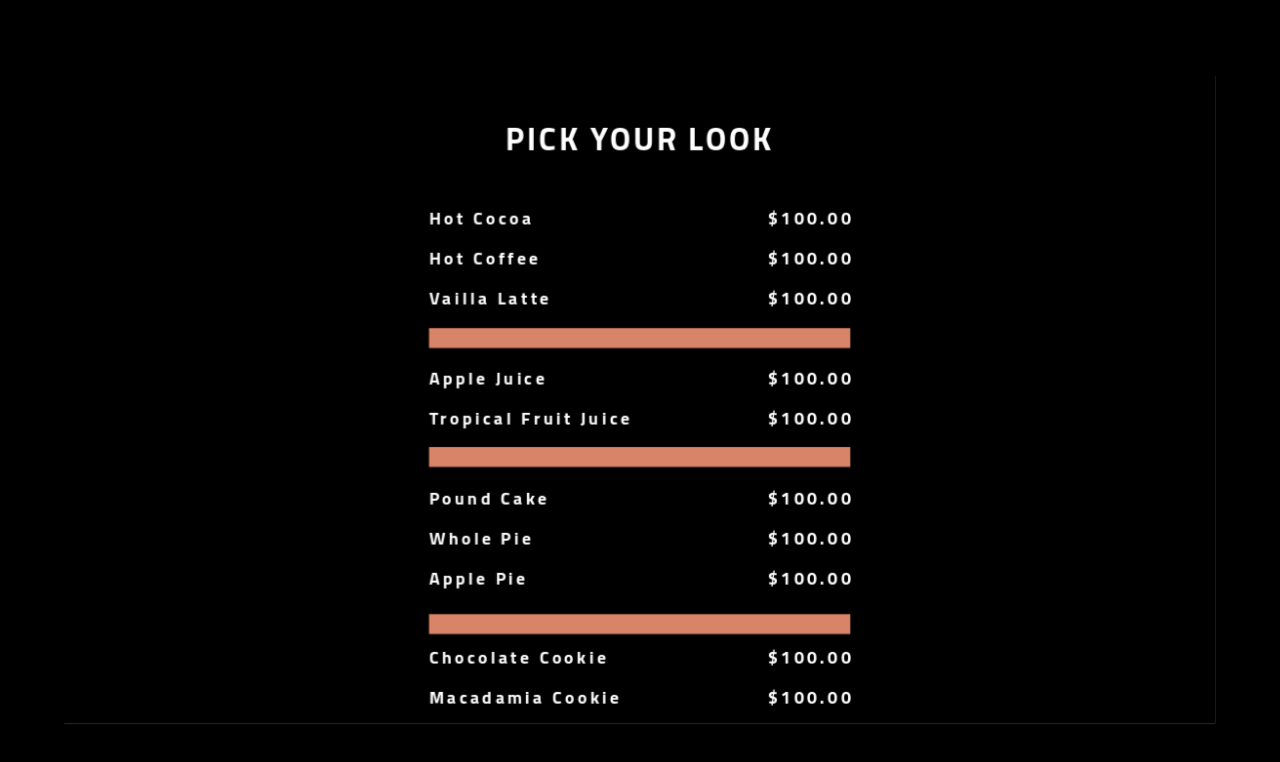
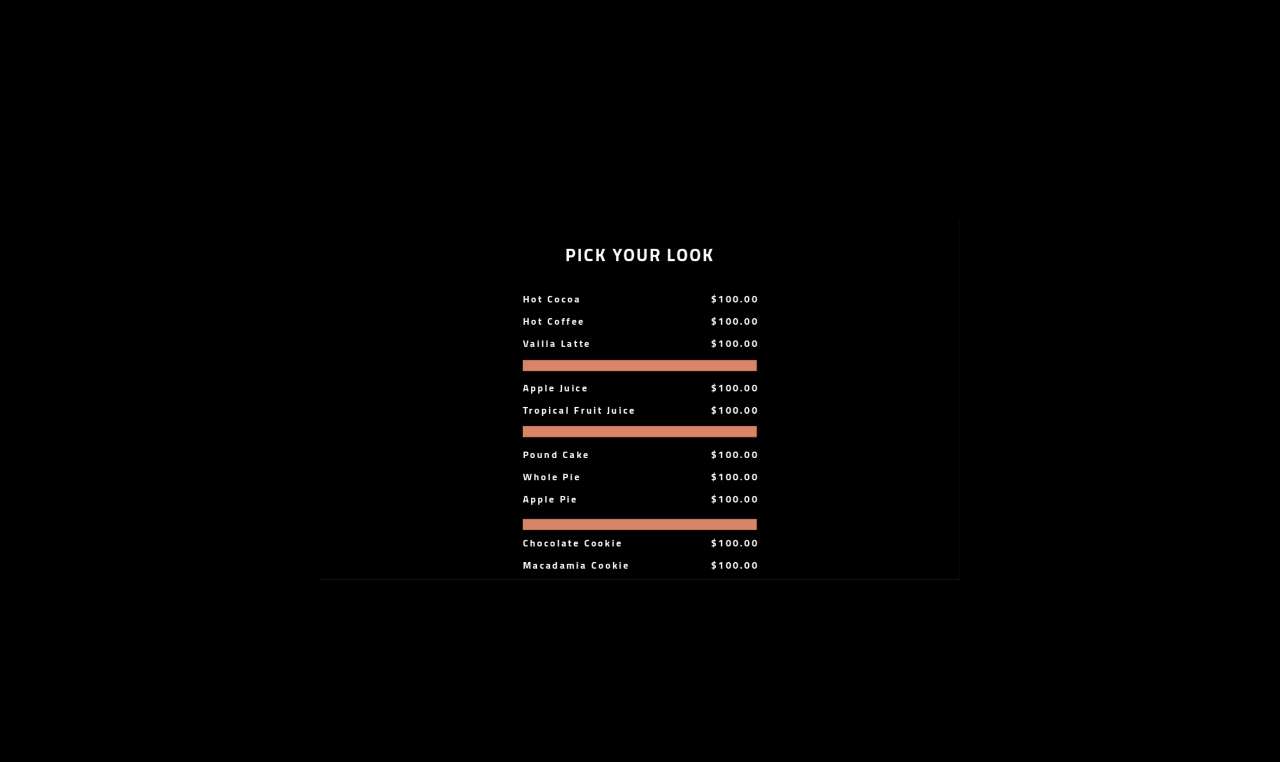
Before and after one commit to htmlfilesforold/anybody, a plain HTML site: page index.html in a window 1280 px wide. Drawn offline with nearby package versions, Linux system fonts and the light colour scheme; a web font is replaced by a local one.

Commit message:
Update stylesstyle.css

```diff
--- a/stylesstyle.css
+++ b/stylesstyle.css
@@ -26,7 +26,7 @@ background-image: url("ANYBODY.png");
 background-repeat: no-repeat;
 background-attachment: fixed;
 background-position: center;
-background-size: 90%;
+background-size: 50%;
 }
 
 .colorss{
```
